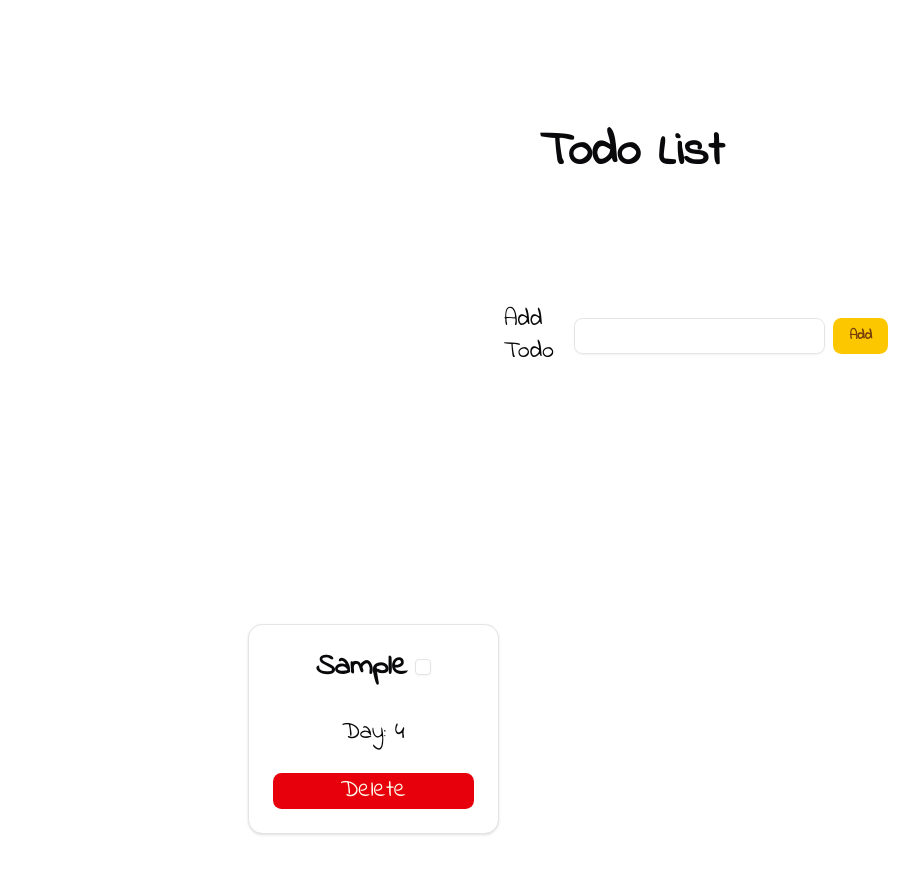
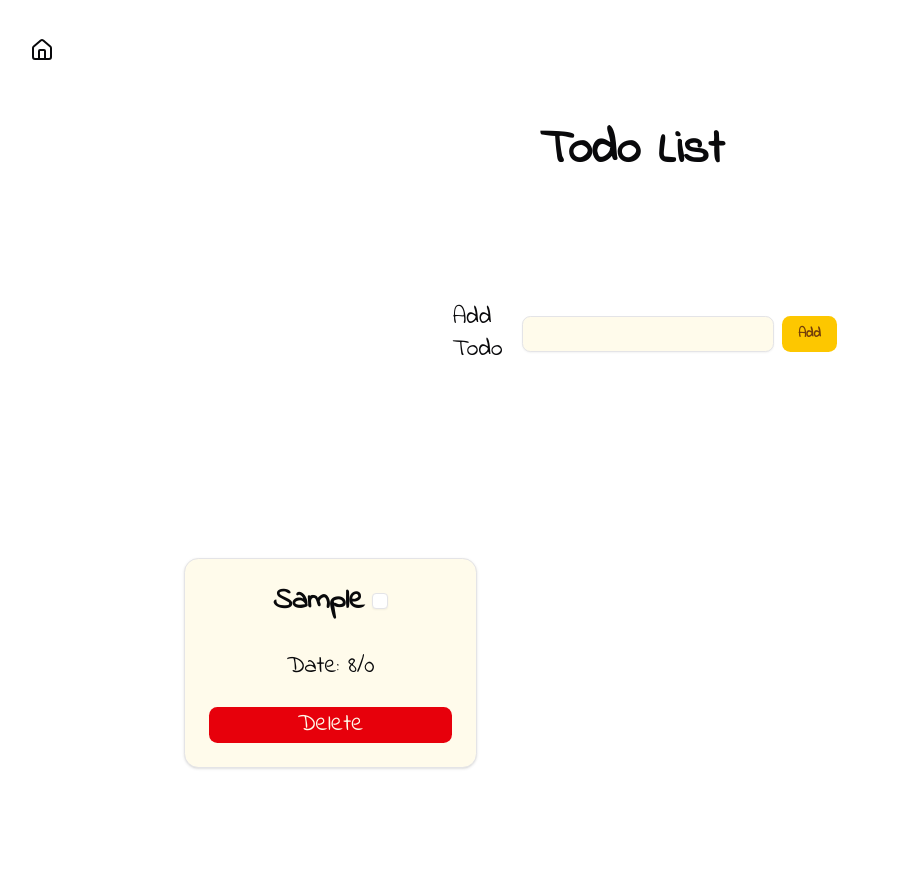
Before and after one commit to JoseFerreira1995/SimpleDesk, a React (Vite) app in the folder project/: page /todo in a window 1280 px wide. Both pictures are taken after typing "Sample" into the empty fields and a click on the button "Add". Shown: the top 874 px of the page, without its empty margins (8-927 px from the left). Built offline with nearby package versions, Linux system fonts and the light colour scheme.

Commit message:
feat: add day and month to todo card

```diff
--- a/project/src/TodoList/TodoMainPage.tsx
+++ b/project/src/TodoList/TodoMainPage.tsx
@@ -11,25 +11,31 @@ import {
   CardTitle,
 } from "../components/ui/card";
 import "./TodoMainPage.css";
+import { HomeIcon } from "lucide-react";
+import { useNavigate } from "react-router-dom";
 
 type Todo = {
   id: number;
   todo: string;
   isChecked: boolean;
-  time: number;
+  day: number;
+  month: number;
 };
 
 let nextId: number = 0;
 
 export default function TodoMainPage() {
+  const navigate = useNavigate();
   const [text, setText] = useState<string>("");
   const [todo, setTodo] = useState<Todo[]>([]);
 
   const handleClick = () => {
     const time = new Date();
+    const day = time.getDate();
+    const month = time.getMonth();
     setTodo([
       ...todo,
-      { id: nextId++, todo: text, isChecked: false, time: time.getUTCDay() },
+      { id: nextId++, todo: text, isChecked: false, day: day, month: month },
     ]);
     setText("");
   };
@@ -49,7 +55,7 @@ export default function TodoMainPage() {
   };
 
   const inputTodo = todo.map((todos) => (
-    <Card className="w-full max-w-sm">
+    <Card className="w-full max-w-sm bg-amber-50">
       <CardHeader>
         <CardTitle className="flex gap-2 justify-center items-center">
           {todos.todo === "" ? (
@@ -67,13 +73,16 @@ export default function TodoMainPage() {
             </span>
           )}
           <Checkbox
+            className="bg-white"
             checked={todos.isChecked}
             onClick={() => handleChangeBox(todos.id)}
           ></Checkbox>
         </CardTitle>
       </CardHeader>
       <CardContent className="flex flex-col gap-2">
-        <span className="font-landing text-2xl">Day: {todos.time}</span>
+        <span className="font-landing text-2xl">
+          Date: {todos.day}/{todos.month}
+        </span>
       </CardContent>
 
       <CardFooter className="flex-col gap-2">
@@ -90,15 +99,16 @@ export default function TodoMainPage() {
   return (
     <>
       <header>
-        <div className="flex justify-center mt-[10%]">
+        <HomeIcon className="m-[3%]" onClick={() => navigate("/")}></HomeIcon>
+        <div className="flex justify-center mt-[5%]">
           <h1 className="text-5xl font-landing font-bold">Todo List</h1>
         </div>
       </header>
       <section>
-        <div className="flex justify-center mt-[10%] ml-[40%] max-w-sm items-center gap-2 ">
+        <div className="flex justify-center mt-[10%] ml-[36%] max-w-sm items-center gap-2 ">
           <Label className="font-landing text-2xl">Add Todo</Label>
           <Input
-            className=" text-center"
+            className=" text-center bg-amber-50 "
             value={text}
             onChange={(event) => setText(event.target.value)}
             onKeyDown={(e) => {
@@ -115,7 +125,7 @@ export default function TodoMainPage() {
           </Button>
         </div>
 
-        <div className="grid grid-cols-3 m-[20%] text-center gap-2 ">
+        <div className="grid grid-cols-3 m-[15%] text-center gap-2 ">
           {inputTodo}
         </div>
       </section>
```
